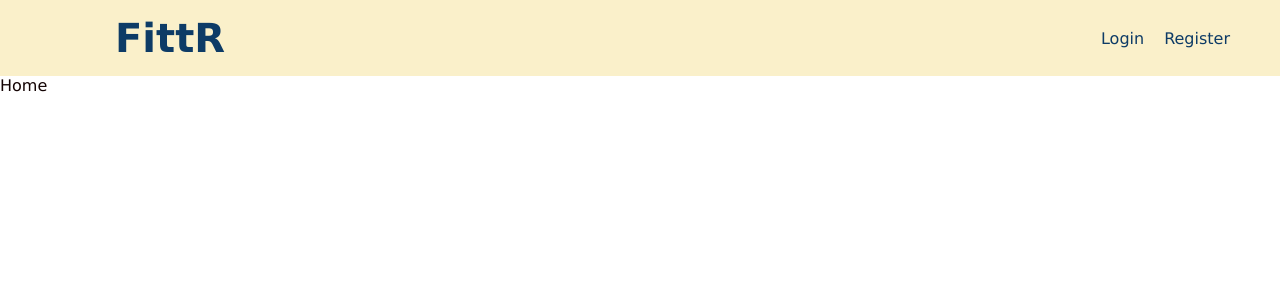
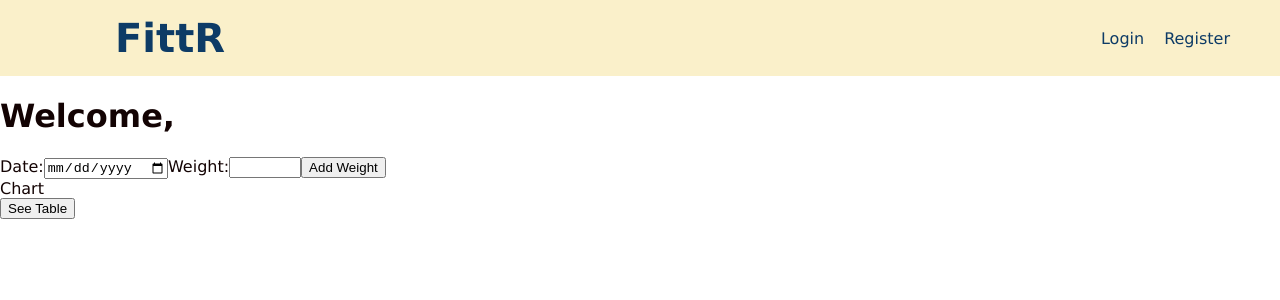
Before and after one commit to kangelopoulos/FittR-server, a React app: page /home in a window 1280 px wide. Shown: the top 300 px of the page. Built offline with nearby package versions, Linux system fonts and the light colour scheme.

Commit message:
set up basic home template

```diff
--- a/client/App.jsx
+++ b/client/App.jsx
@@ -15,7 +15,7 @@ const App = () => {
     <div id="main">
       <Nav />
       <Routes>
-        <Route path='/home' element={<Home />}></Route>
+        <Route path='/home' element={<Home user={user}/>}></Route>
         <Route path='/' element={<Login setUser={setUser} hasSession={hasSession} setHasSession={setHasSession}/>}></Route>
         <Route path='/register' element={<Register setUser={setUser} hasSession={hasSession}/>}></Route>
       </Routes>
--- a/client/containers/Home.jsx
+++ b/client/containers/Home.jsx
@@ -1,11 +1,42 @@
-import React from "react";
+import React, { useEffect, useState } from "react";
+import Table from "../components/Table.jsx";
+import Chart from "../components/Chart.jsx";
 
 
+const Home = ({ user }) => {
+  const [weights, setWeights] = useState([]);
+  const [isChart, setIsChart] = useState(true);
 
-const Home = () => {
+  useEffect(() => {
+    setWeights([
+      { date: new Date("1/12/22"), weight: 140 },
+      { date: new Date("4/12/22"), weight: 146 },
+      { date: new Date("7/12/22"), weight: 135 },
+      { date: new Date("1/10/23"), weight: 130 }
+    ])
+  }, []);
+
   return (
     <div id="Home">
-      Home
+      <h1>Welcome, {user.displayName}</h1>
+      <form className="row">
+        <label htmlFor="date">Date:</label>
+        <input name="date" id="date" type="date" />
+        <label htmlFor="weight">Weight:</label>
+        <input name="weight" id="weight" type="number" min="10" max="1500"/>
+        <button type="submit">Add Weight</button>
+      </form>
+      {
+        isChart ?
+          <div className="row">
+            <Chart weights={weights}/>
+            <button>See Table</button>
+          </div> :
+          <div className="row">
+            <Table weights={weights}/>
+            <button>See Graph</button>
+          </div>
+      }
     </div>
   )
 }
```
